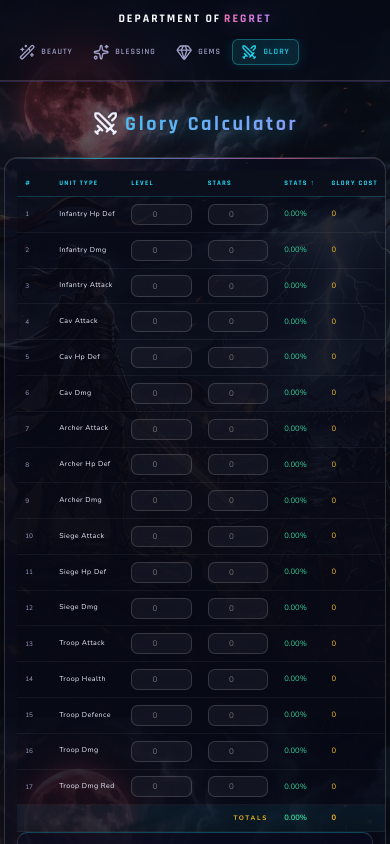
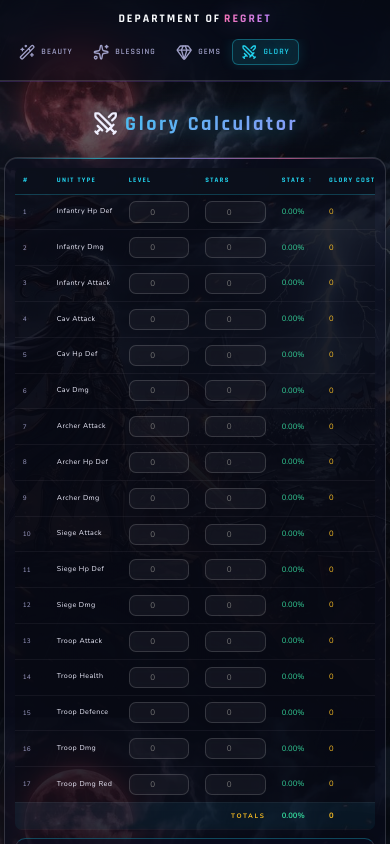
Before and after one commit to vanosski/regretland, a React (Vite) app: page /glory in a window 390 px wide. Shown: the top 844 px of the page. Built offline with nearby package versions, Linux system fonts and the light colour scheme; a web font is replaced by a local one.

Commit message:
Fix mobile horizontal table scrolling and layout cutoff

```diff
--- a/src/index.css
+++ b/src/index.css
@@ -515,13 +515,13 @@ tfoot td { background: rgba(34,211,238,0.06); font-weight: 700; border-top: 1px
   }
 
   /* Make sure any data tables scroll instead of squishing or breaking bounds */
-  .calc-table-wrapper, .table-responsive, .table-container {
+  .calc-table-wrapper, .table-responsive, .table-container, .table-wrap {
     overflow-x: auto !important;
     -webkit-overflow-scrolling: touch;
     margin-bottom: 1rem;
     border-radius: 8px;
     width: 100%;
-    max-width: 100vw;
+    max-width: 100% !important;
   }
 
   /* Force table cells to not squish too small so scrolling kicks in */
@@ -534,4 +534,9 @@ tfoot td { background: rgba(34,211,238,0.06); font-weight: 700; border-top: 1px
     width: max-content !important;
     min-width: 100%;
   }
+
+  /* Reduce card and dress section padding on mobile to maximize horizontal width */
+  .card, .dress-section {
+    padding: 1.2rem !important;
+  }
 }
```
